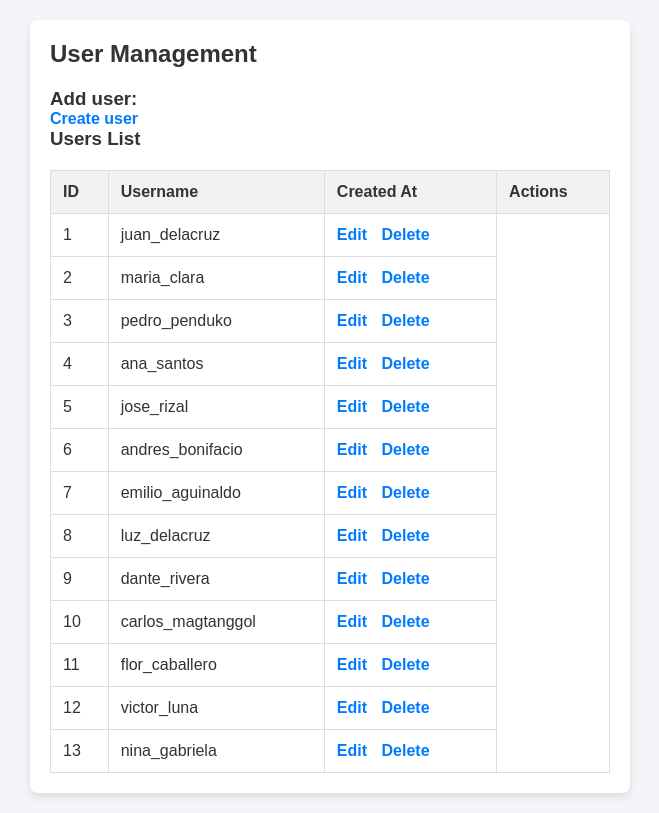
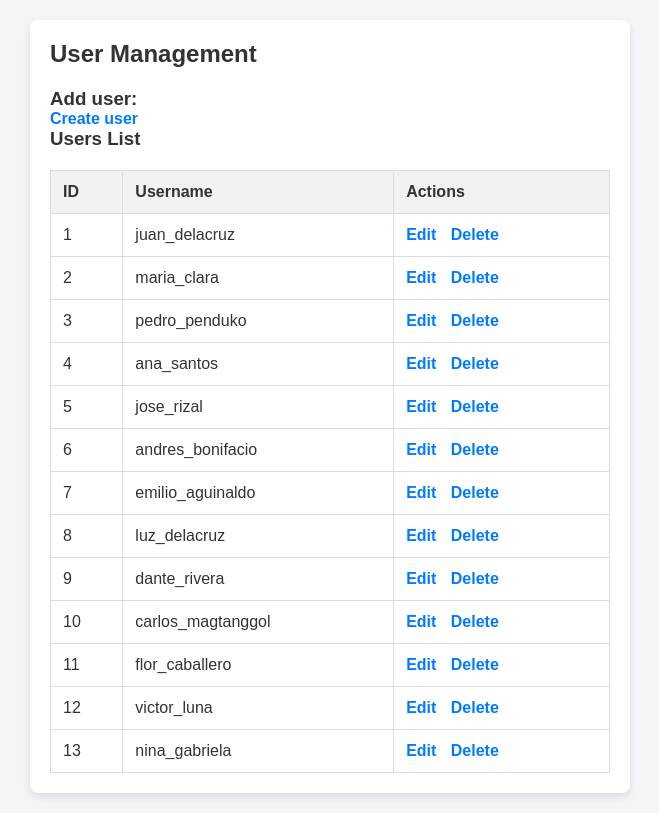
Before and after one commit to manahanCoded/wiscodes, a PHP site: page /index.php in a window 1280 px wide. Shown: the whole page, without its empty margins (310-969 px from the left). Run offline with PHP 8.4, Linux system fonts and the light colour scheme; data comes from the database, SQL or seed files in the repository.

Commit message:
change of table in index

```diff
--- a/index.php
+++ b/index.php
@@ -87,7 +87,6 @@ $result = $conn->query("SELECT * FROM users");
         <tr>
             <th>ID</th>
             <th>Username</th>
-            <th>Created At</th>
             <th>Actions</th>
         </tr>
         <?php while($row = $result->fetch_assoc()): ?>
```
